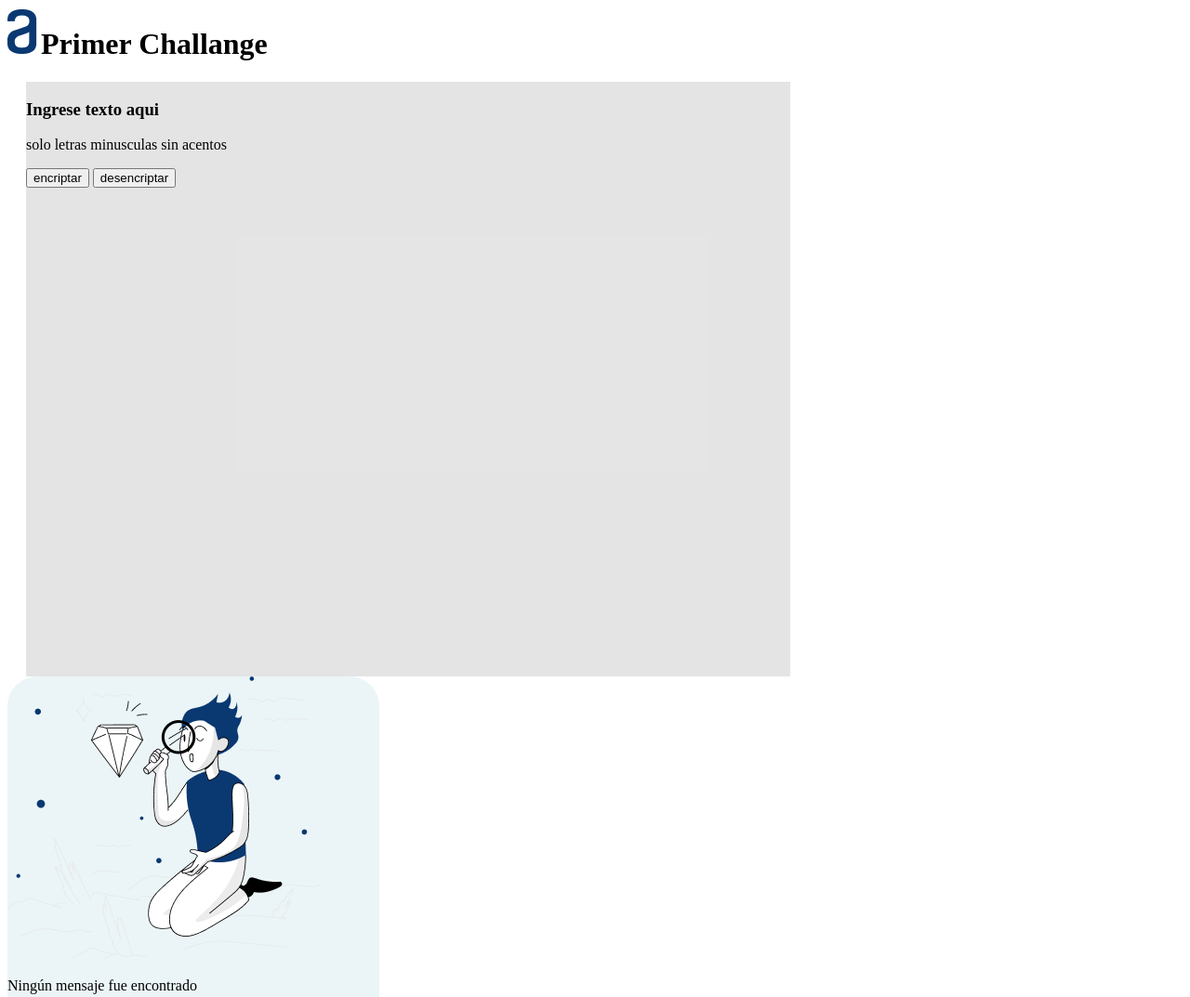
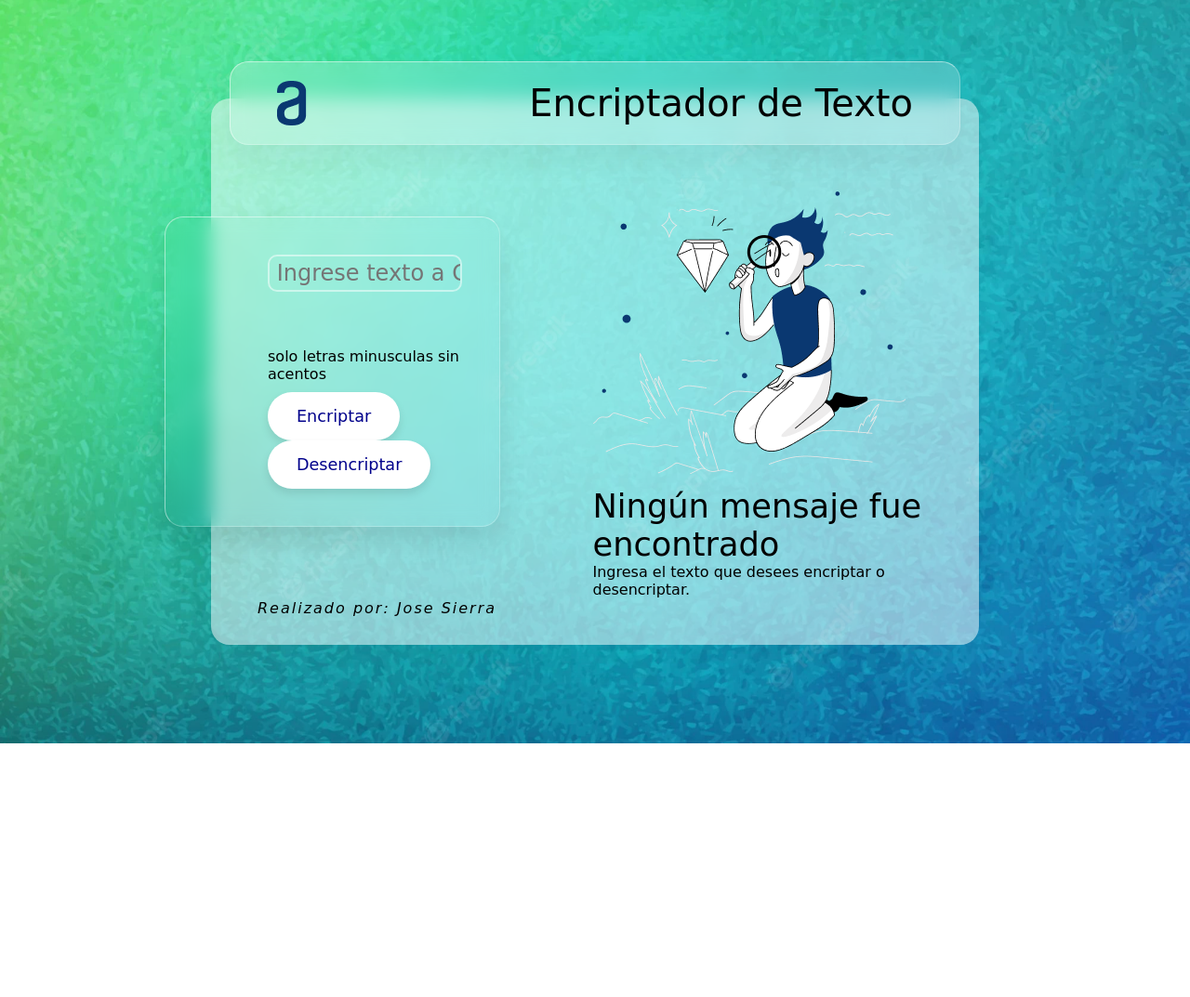
Before and after one commit to Joseph137-code/Encriptador, a plain HTML site: page index.html in a window 1280 px wide. Shown: the top 1073 px of the page at 93% size. After the commit the page ends 800 px from the top, so only its background shows below. Drawn offline with Linux system fonts and the light colour scheme; a web font is replaced by a local one.

Commit message:
estilos, area de encriptar y desencriptar

```diff
--- a/index.html
+++ b/index.html
@@ -8,28 +8,30 @@
     <link rel="stylesheet" href="styles.css"/>
 </head>
 <body>
-    <header>
-        <img id="logo" src="./images/Alura.png">
-        <h1>Primer Challange</h1>
-    </header>
+    <section>
+        <div class="container">
+            <header>
+               <img class="logo" src="./images/Alura.png" alt="alura">
+                <p>Encriptador de Texto</p>
+            </header>
+            <div class="content">
+                <input placeholder=" Ingrese texto a Codificar">
 
-    <div>
-        <h3>Ingrese texto aqui</h3>
+                <p>solo letras minusculas sin acentos</p>
+                <button>Encriptar</button>
+                <button>Desencriptar</button>
+            </div>
+            <div class="imgBox">
+                <img src="images/Muñeco.png">
+                <h3>Ningún mensaje fue encontrado</h3>
+                <p>Ingresa el texto que desees encriptar o desencriptar.</p>
 
-        <p>solo letras minusculas sin acentos</p>
-        <button>encriptar</button>
-        <button>desencriptar</button>
-    </div>
-    <aside>
-        <img id="muñeco" src="./images/Muñeco.png">
-        <p>Ningún mensaje fue encontrado</p>
-        <p>Ingresa el texto que desees encriptar o desencriptar.</p>
-    </aside>
-
-
-    <footer>
-        <p>Jose Sierra</p>
-    </footer>
+            </div>
+            <p class="footer">
+                Realizado por: Jose Sierra
+            </p>
+        </div>
+    </section>
 
 </body>
 </html>
--- a/styles.css
+++ b/styles.css
@@ -1,53 +1,142 @@
-
-
-#logo
+@import url('https://fonts.googleapis.com/css2?family=Alumni+Sans+Inline+One:ital@0;1&display=swap');
+*
 {
-    display: inline-block;
+   margin: 0;
+   padding: 0;
+   box-sizing: border-box;
+   font-family: 'Alumni Sans Inline One', cursive;
 }
 
-h1
+section
 {
-    display: inline-block;
-}
-
-div
-{
-    display: inline-block;
-    background: rgba(226, 226, 227, 0.905);
-    width: 65%;
-    height: 80vh;
-    margin-right: 30px;
-    margin-left: 20px;
+    display: flex;
+    justify-content: center;
+    align-items: center;
+    min-height: 100vh;
+    background: url("./images/fondo-azul-verde-abstracto-fondo-degradado-naturaleza-ventana-helada-vector_88211-2926.webp");
+    background-size: cover;
+    background-position: center;
+    background-attachment: fixed;
+    padding: 50px;
 
 }
 
-aside
+.container
 {
-    height: 80vh;
-    width: 400px;
-    border-radius: 32px;
-    display: inline-block;
-    background: rgb(235, 245, 247);
-    vertical-align: top;
+    position: relative;
+    width: 70%;
+    min-height: calc(100vh - 280px);
+    min-height: 300px;
+    background: rgba(255,255,255,0.5);
+    box-shadow: 0 15px 35px rgba(0,0,0,0.05);
+    border-radius: 20px;
+    display: flex;
+    justify-content: space-between;
+    align-items: center;
+    padding: 50px;
 }
 
-#muñeco
+header
 {
+    position: absolute;
+    top: -40px;
+    right: 20px;
+    left: 20px;
+    padding: 20px 50px;
+    display: flex;
+    justify-content: space-between;
+    align-items: center;
+    background: rgba(255,255,255,0.2);
+    box-shadow: 0 15px 35px rgba(0,0,0,0.05);
+    border-radius: 20px;
+    backdrop-filter: blur(10px);
+    border:1px solid rgba(255,255,255,0.25);
+    border-top: 1px solid rgba(255,255,255,0.5);
+    border-left: 1px solid rgba(255,255,255,0.5) ;
+}
 
+header p
+{
+    display: flex;
+    font-weight: 500;
+    font-size: 2.5em;
+}
 
+.content
+{
+    transform: translateX(-100px);
+    max-width: 800px;
+    box-shadow: 0 15px 30px rgba(0,0,0,0.1);
+    border-radius: 20px;
+    backdrop-filter: blur(10px);
+    border:1px solid rgba(255,255,255,0.25);
+    border-top: 1px solid rgba(255,255,255,0.5);
+    border-left: 1px solid rgba(255,255,255,0.5) ;
+    padding: 40px;
+    padding-left: 110px;
+}
+
+.content p
+{
+    margin-top: 60px;
+    margin-bottom: 10px;
+}
+
+input
+{
+    border: none;
+    width: 100%;
+    height: 40px;
+    border-radius: 10px;
+    font-size: 1.5em;
+    background: fixed;
+    border:2px solid rgba(255,255,255,0.5);
 
 }
 
 button
 {
+    padding: 15px 30px;
+    background: #fff;
+    color: darkblue;
+    border-radius: 30px;
+    font-size: 1.1em;
+    box-shadow: 0 5px 10px rgba(0,0,0,0.1);
+    border:1px solid rgba(255,255,255,0.25);
+}
+
+.imgBox img
+{
+    max-width: 400px;
+    animation: animate 5s linear infinite;
+}
+
+.imgBox h3
+{
+    font-size: 2.2em;
+    margin-top: 60px;
+    font-weight: 400;
+}
 
 
+
+@keyframes animate
+{
+    0%,100%
+    {
+        transform: translateY(50px);
+    }
+    50%
+    {
+        transform: translateY(80px);
+    }
 }
 
-footer
+.footer
 {
-    width: 100%;
-    background: aquamarine;
-    height: 30px;
-
+    position: absolute;
+    bottom: 30px;
+    left: 50px;
+    letter-spacing: 2px;
+    font-style: italic;
 }
```
Also changed, not shown: images/fondo-azul-verde-abstracto-fondo-degradado-naturaleza-ventana-helada-vector_88211-2926.webp (added).
